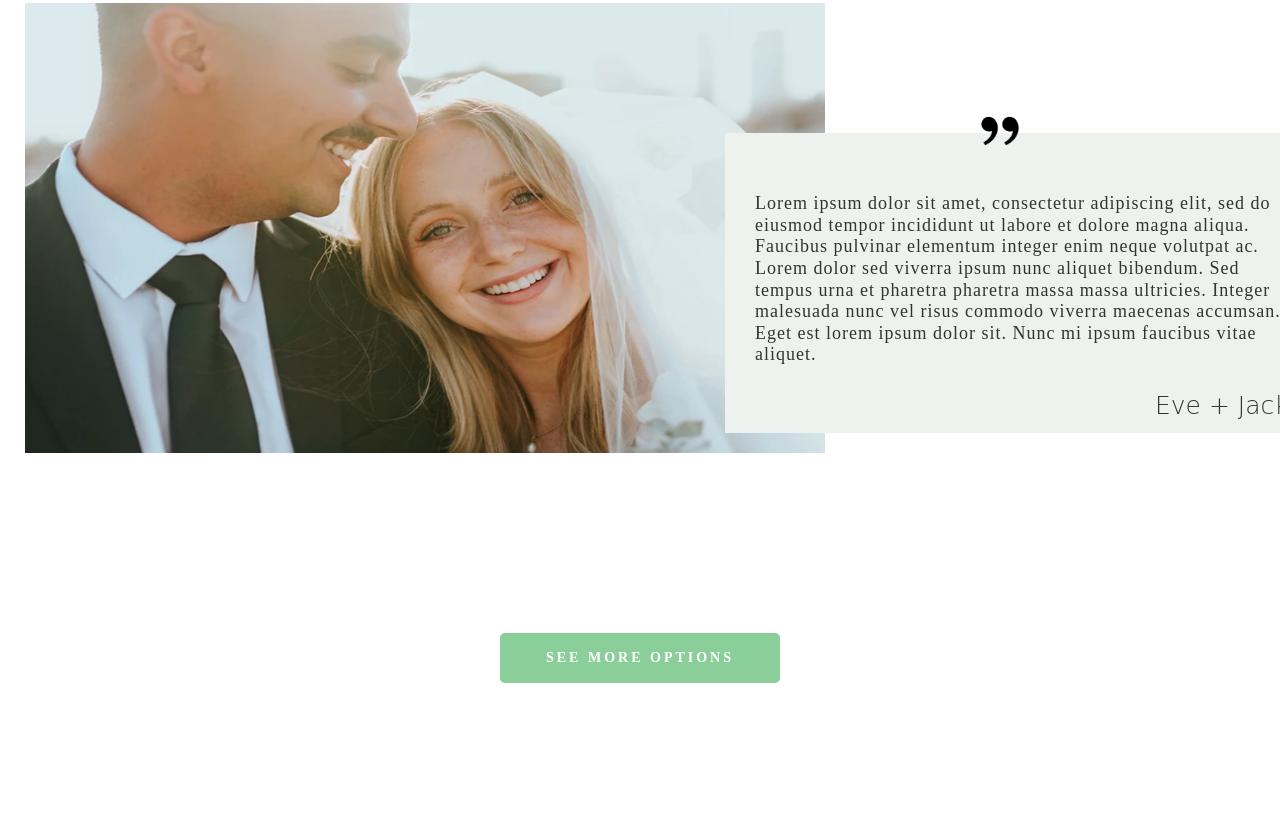
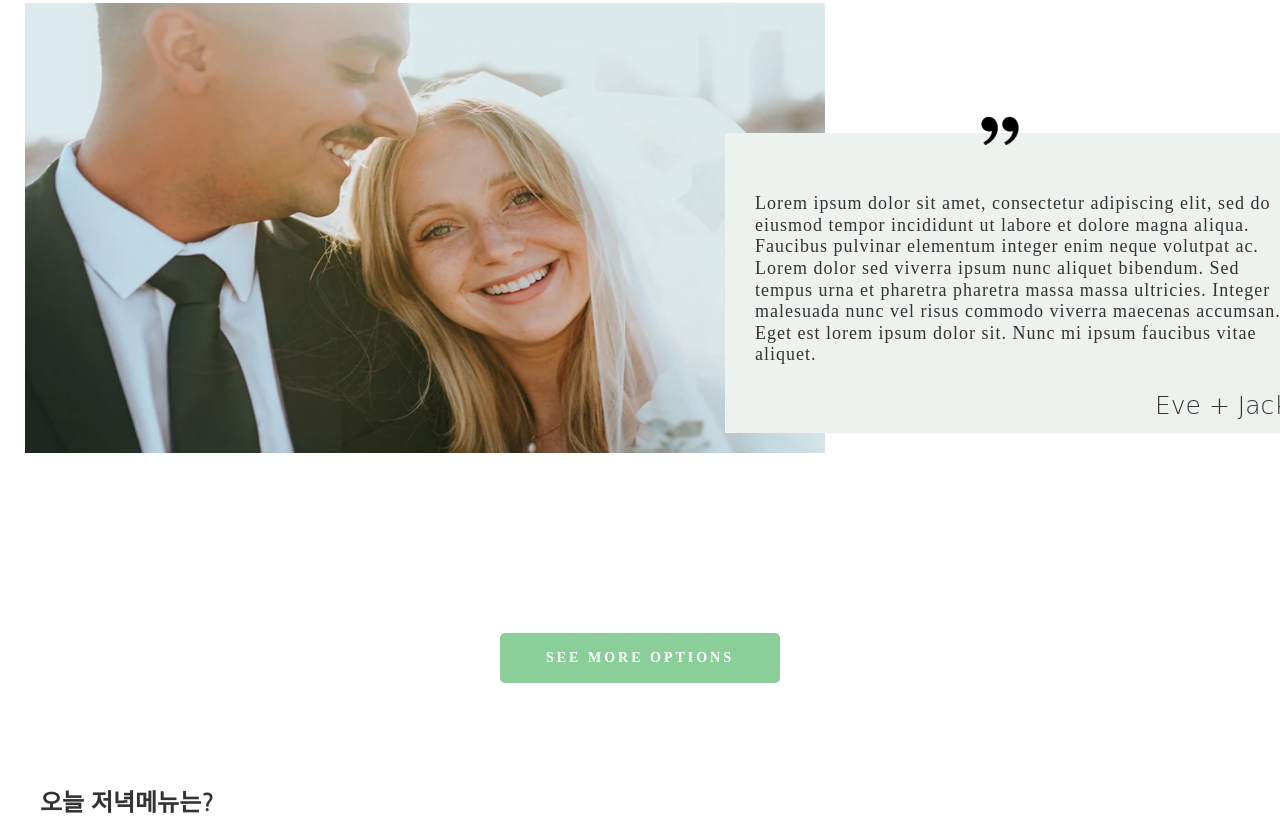
Before and after one commit to freshsong/weddinghp, a plain HTML site: page index.html in a window 1280 px wide. Shown: the part 4738-5576 px from the top of the page. Before the commit the page ends 5521 px from the top, so only its background shows below. Drawn offline with Linux system fonts and the light colour scheme; a web font is replaced by a local one.

Commit message:
Update index.html

```diff
--- a/index.html
+++ b/index.html
@@ -205,6 +205,7 @@
          <a href="#" class="btn unna">
             see more options
       </a>
+         <h1> 오늘 저녁메뉴는?</h1>
     </div>
 
 
```
